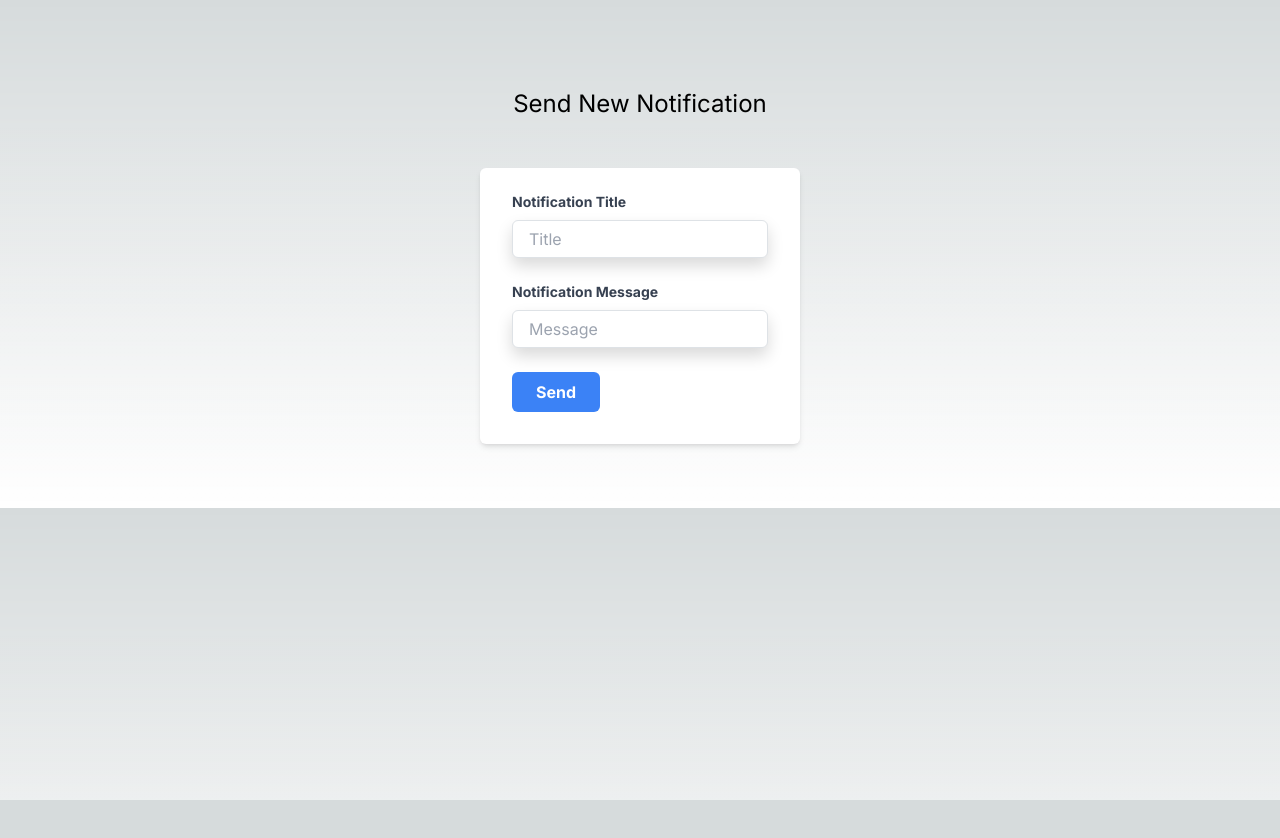
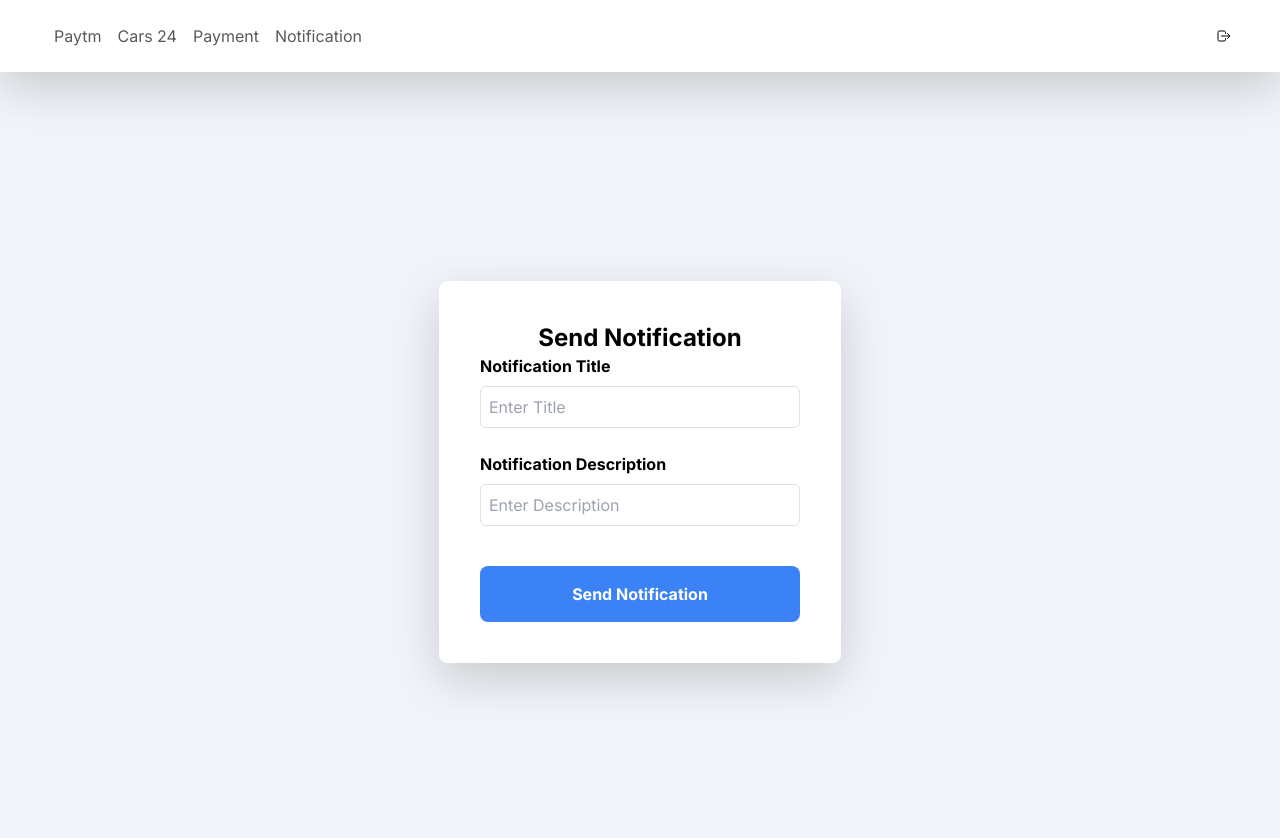
Before and after one commit to ankurch95/nextjs-app, a Next.js app: page /add in a window 1280 px wide. Shown: the top 838 px of the page. Before the commit the page ends 800 px from the top, so only its background shows below. Built offline with nearby package versions, Linux system fonts and the light colour scheme; no server answers.

Commit message:
Optimize code

```diff
--- a/server.js
+++ b/server.js
@@ -28,7 +28,7 @@ socketIO.on('connection', (socket) => {
     });
 });
 
-app.post("/api", (req) => {
+app.post("/api", (req,res) => {
     const { name, message } = req.body;
     socketIO.emit('notification', { name, message });
     console.log(name, message);
--- a/src/app/add/page.tsx
+++ b/src/app/add/page.tsx
@@ -1,14 +1,18 @@
-// app/add/page.js
-
 "use client"
+import Button from "@/component/button";
+import Card from "@/component/card";
+import InputWithLabel from "@/component/inputWithLabel";
+import TopNavbar from "@/component/navbar";
 import axios from "axios";
 import { useState } from "react";
 
 export default function Add() {
+    const [notificationTitle, setNotificationTitle] = useState('');
+    const [notificationDescription, setNotificationDescription] = useState('');
+
 
     const handleSubmit = (e: { preventDefault: () => void; target: { value: any; }[]; }) => {
         e.preventDefault();
-
         const name = e.target[0].value;
         const message = e.target[1].value;
 
@@ -22,71 +26,43 @@ export default function Add() {
 
 
     return (
-        <main className="flex p-10 justify-center gap-6">
-            <div className="w-full max-w-xs">
+        <div className="min-h-screen justify-center items-center">
+            <div>
+                <TopNavbar userEmail={""} />
+            </div>
 
-                <h2 className="text-center my-5 text-2xl">
-                    Send New Notification
-                </h2>
-                <form className="bg-white shadow-md
-                                 rounded px-8 pt-6
-                                 pb-8 mb-4"
-                    onSubmit={handleSubmit}>
-                    <div className="mb-4">
-                        <label
-                            className="block text-gray-700
-                                       text-sm font-bold mb-2"
-                            htmlFor="username"
-                        >
-                            Notification Title
-                        </label>
-                        <input
-                            className="shadow appearance-none
-                                       border rounded
-                                        w-full py-2 px-3
-                                       text-gray-700 leading-tight
-                                        focus:outline-none
-                                       focus:shadow-outline"
-                            type="text"
-                            placeholder="Title"
-                        />
-                    </div>
-                    <div className="mb-6">
-                        <label
-                            className="block text-gray-700
-                                       text-sm font-bold mb-2"
-                        >
-                            Notification Message
-                        </label>
-                        <input
-                            className="shadow appearance-none
-                                       border rounded w-full
-                                        py-2 px-3 text-gray-700
-                                       leading-tight
-                                       focus:outline-none
-                                         focus:shadow-outline"
-                            type="test"
-                            placeholder="Message"
-                        />
+            <div className="min-h-screen flex justify-center items-center bg-slate-100">
+                <Card>
+                    <h1 className="text-2xl font-bold text-center">Send Notification</h1>
+                    <form
+                        className="flex flex-col gap-6 w-full sm:w-80"
+                        onSubmit={handleSubmit}>
+                        <div className="space-y-1">
+                            <InputWithLabel
+                                label='Notification Title'
+                                placeholder='Enter Title'
+                                value={notificationTitle}
+                                type='text'
+                                id='name'
+                                onChange={(e) => setNotificationTitle(e.target.value)}
+                            />
+                        </div>
 
-                    </div>
-                    <div className="flex items-center
-                                    justify-between">
-                        <button className="bg-blue-500
-                                              hover:bg-blue-700
-                                           text-white
-                                               font-bold py-2 px-4
-                                              rounded
-                                           focus:outline-none
-                                                focus:shadow-outline"
-                            type="submit"
-                        >
-                            Send
-                        </button>
+                        <div className="space-y-1">
+                            <InputWithLabel
+                                label='Notification Description'
+                                placeholder='Enter Description'
+                                value={notificationDescription}
+                                type='text'
+                                id='name'
+                                onChange={(e) => setNotificationDescription(e.target.value)}
+                            />
+                        </div>
+                        <Button title='Send Notification' />
+                    </form>
+                </Card>
+            </div>
 
-                    </div>
-                </form>
-            </div>
-        </main>
+        </div>
     );
 }
--- a/src/app/cars24/layout.tsx
+++ b/src/app/cars24/layout.tsx
@@ -7,48 +7,5 @@ export const metadata: Metadata = {
 }
 
 export default function Cars24Layout({ children }: { children: React.ReactNode }) {
-    return (
-        <html lang="en">
-            <body className="min-h-screen">
-
-                <nav className="bg-gray-200 shadow shadow-gray-300
-                 w-100 px-8 md:px-auto">
-                    <div className="md:h-16 h-28 mx-auto md:px-4
-                     container flex items-center justify-between
-                      flex-wrap md:flex-nowrap">
-                        {/* Logo */}
-                        <div className="text-indigo-500 md:order-1">
-                            <img className="h-10" src="logo.png"
-                                alt="Notifications" />
-                        </div>
-                        <div className="text-gray-500 order-3
-                        w-full md:w-auto md:order-2">
-                            <ul className="flex font-semibold
-                                           justify-between">
-                                <li className="md:px-4 md:py-2
-                                text-green-500">
-                                    <Link href="/">Home</Link>
-                                </li>
-                                <li className="md:px-4 md:py-2
-                                hover:text-green-400">
-                                    <Link href="/add">
-                                        Send Notification
-                                    </Link>
-                                </li>
-
-                            </ul>
-                        </div>
-                        <div className="order-2 md:order-3">
-                            <img className="h-6"
-                                 src="notification.png"
-                                 alt="Notifications" />
-                        </div>
-                    </div>
-                </nav>
-
-                {children}
-
-            </body>
-        </html>
-    );
+    return children
 }
--- a/src/app/payment/page.tsx
+++ b/src/app/payment/page.tsx
@@ -4,6 +4,7 @@ import Script from 'next/script';
 import Button from '@/component/button';
 import InputWithLabel from '@/component/inputWithLabel';
 import Card from '@/component/card';
+import TopNavbar from '@/component/navbar';
 
 
 function Payment() {
@@ -80,6 +81,11 @@ function Payment() {
 
     return (
         <>
+
+            <div>
+                <TopNavbar userEmail={''} />
+            </div>
+
             <Script
                 id="razorpay-checkout-js"
                 src="https://checkout.razorpay.com/v1/checkout.js"
--- a/src/component/navbar.tsx
+++ b/src/component/navbar.tsx
@@ -1,13 +1,50 @@
 import { Container, Nav, Navbar } from "react-bootstrap"
 import { RxHamburgerMenu } from "react-icons/rx";
 import { IoLogOutOutline } from "react-icons/io5";
+import { useEffect, useState } from "react";
+import axios from "axios";
+import toast from "react-hot-toast";
+import router from "next/router";
 
 type Props = {
-    userEmail: string,
     handleShow?: () => void,
-    onLogout?    : () => void
 }
-export default function TopNavbar({ userEmail, handleShow,onLogout }: Props) {
+export default function TopNavbar({  handleShow }: Props) {
+    const [userEmail, setUserEmail] = useState<string>('')
+    const [buttonDisabled, setButtonDisabled] = useState<boolean>(true)
+
+    useEffect(() => {
+        getUserData()
+    }, [])
+
+
+    const getUserData = async () => {
+        try {
+            const response = await axios.get('/api/users/user')
+            if (response.data) {
+                setUserEmail(response.data.data.email)
+            }
+        } catch (error) {
+            toast.error('Something went wrong.', { duration: 2000, position: 'bottom-right' })
+        }
+    }
+
+
+    const onLogout = async () => {
+        try {
+            setButtonDisabled(!buttonDisabled)
+            const response = await axios.get('/api/users/logout')
+            setButtonDisabled(!buttonDisabled)
+            console.log(response)
+            toast.success('User logged out successfully', { duration: 2000, position: 'bottom-right' })
+            router.replace('/login')
+        } catch (error) {
+            toast.error('Something went wrong.', { duration: 2000, position: 'bottom-right' })
+            setButtonDisabled(!buttonDisabled)
+        }
+
+    }
+
     return (
         <Navbar  bg="light" data-bs-theme="light" className="bg-white shadow-lg justify-between px-20 py-3">
             <Container >
@@ -16,6 +53,7 @@ export default function TopNavbar({ userEmail, handleShow,onLogout }: Props) {
                     <Nav.Link href="/profile" className=" text-lg">Paytm</Nav.Link>
                      <Nav.Link href="/cars24" className=" text-lg">Cars 24</Nav.Link>
                    <Nav.Link href="/payment" className="text-lg">Payment</Nav.Link>
+                   <Nav.Link href="/add" className="text-lg">Notification</Nav.Link>
                 </Nav>
             </Container>
 
```
Also changed, not shown: src/app/cars24/page.tsx (+4 -12 lines), src/app/login/page.tsx (+26 -23 lines), src/app/profile/page.tsx (+2 -49 lines).
